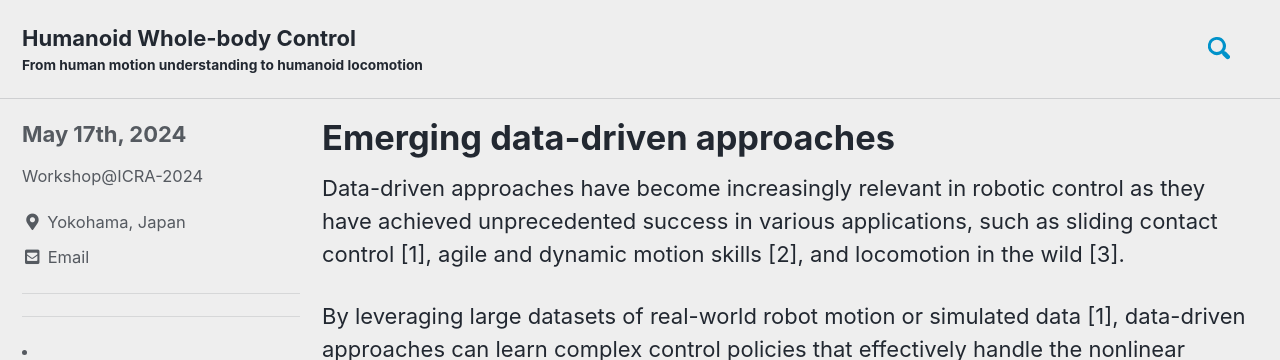
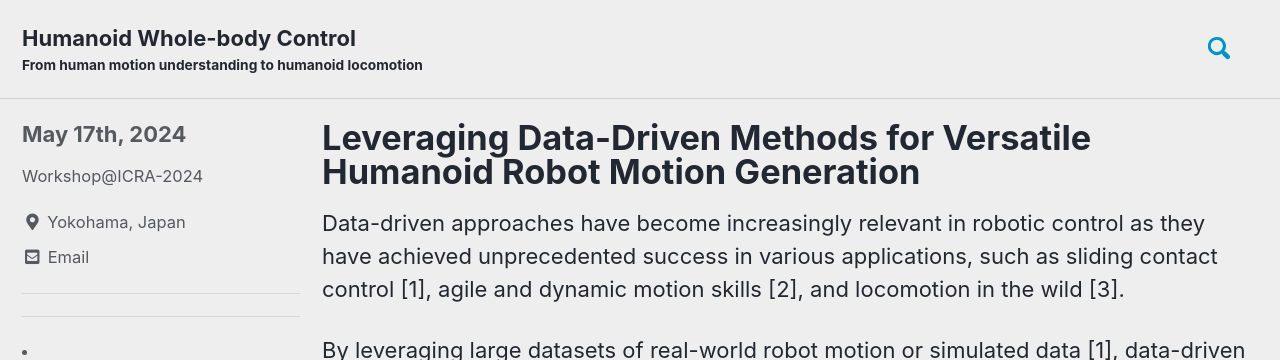
Before and after one commit to icra-2024-humanoid/icra-2024-humanoid.github.io, a Jekyll site: the page built from _topics/dda.md, in a window 1280 px wide and 1390 px high, cut to the strip 0-360 px from the top of the window. Built offline with Jekyll 4.4.1, drawn with Linux system fonts in a browser that asks for light colours; cached includes are drawn as plain includes.

Commit message:
Refine the topics

```diff
--- a/_layouts/home.html
+++ b/_layouts/home.html
@@ -12,6 +12,7 @@ Our proposed workshop aims to bridge the disciplines of biomechanics and robotic
 <ul>
   <li><a href="/topics/estimation">Human state estimation: assessment and exploitation for humanoid robots</a></li>
   <li><a href="/topics/transfer">Transferring human motion skills to humanoid robots</a></li>
+  <li><a href="/topics/dda">Leveraging Data-Driven Methods for Versatile Humanoid Robot Motion Generation</a></li>
   <li><a href="/topics/control">Optimization-based multi-contact optimal whole-body control</a></li>
   <li><a href="/topics/design">Fostering future industrial applications and novel mechanical design</a></li>
 </ul>
--- a/_topics/dda.md
+++ b/_topics/dda.md
@@ -5,7 +5,7 @@ classes: wide
 entries_layout: grid
 author_profile: true
 
-title: "Emerging data-driven approaches"
+title: "Leveraging Data-Driven Methods for Versatile Humanoid Robot Motion Generation"
 
 excerpt: "
 Data-driven approaches have become increasingly relevant in robotic control as they have achieved unprecedented success in various applications, such as sliding contact control, agile and dynamic motion skills, and locomotion in the wild.
```
Also changed, not shown: _topics/control.md (+1 -1 lines), _topics/design.md (+1 -1 lines), _topics/estimation.md (+1 -1 lines), _topics/transfer.md (+1 -1 lines).
